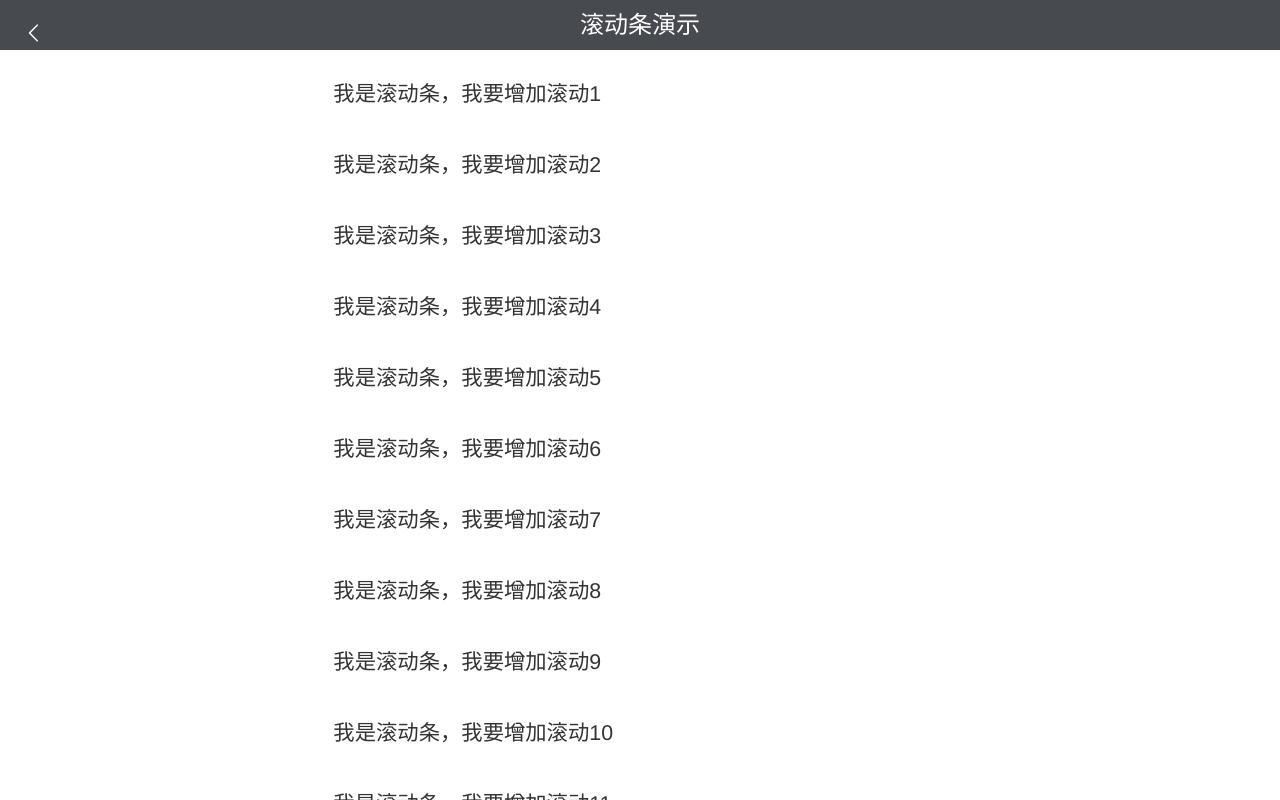
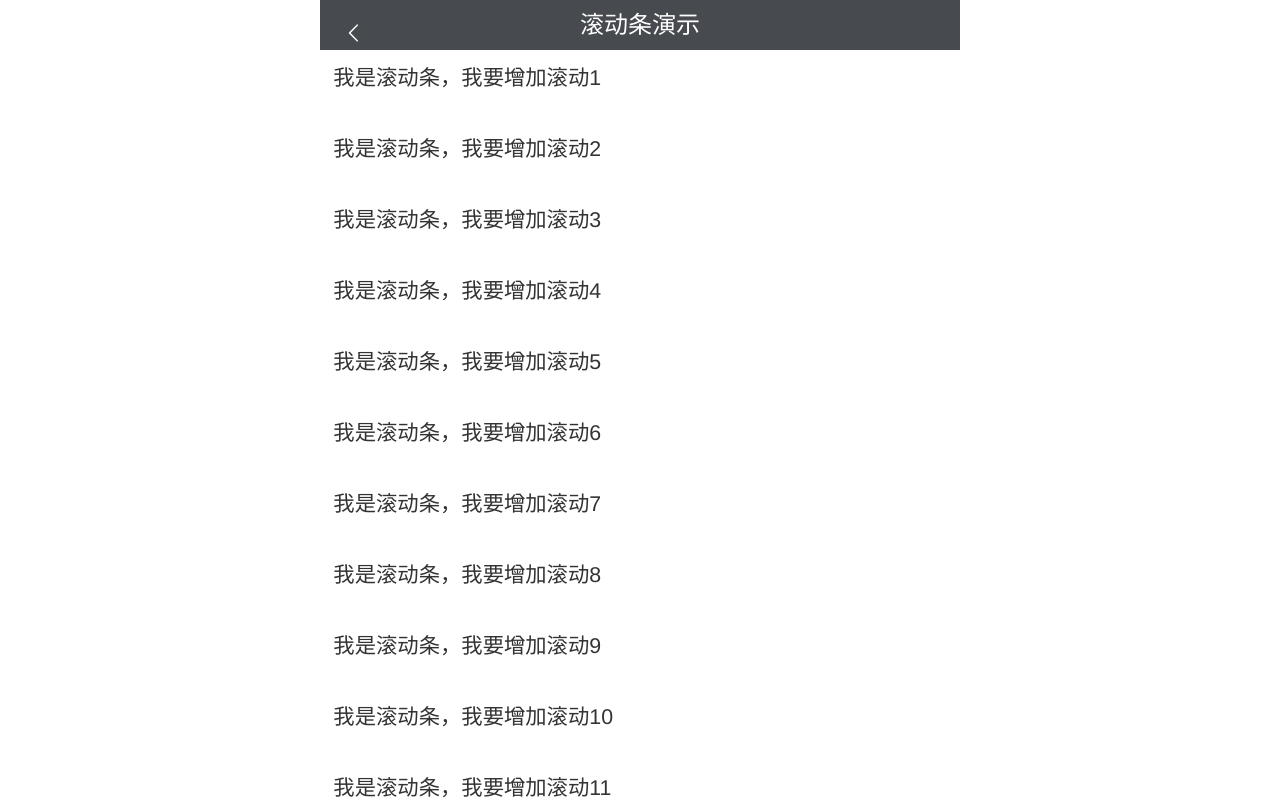
Before and after one commit to lai397826696/cnodejs, a Vue app: page /#/scroll in a window 1280 px wide. Built offline with nearby package versions, Linux system fonts and the light colour scheme.

Commit message:
[layout]改为flex垂直布局

```diff
--- a/package.json
+++ b/package.json
@@ -24,6 +24,7 @@
     "babel-loader": "^7.1.1",
     "babel-plugin-istanbul": "^4.1.1",
     "babel-plugin-transform-runtime": "^6.22.0",
+    "babel-polyfill": "^6.26.0",
     "babel-preset-env": "^1.3.2",
     "babel-preset-stage-2": "^6.22.0",
     "babel-register": "^6.22.0",
--- a/src/App.vue
+++ b/src/App.vue
@@ -1,12 +1,15 @@
 <template>
-	<div id="app" ref="appBody" @scroll="scrolltop" :style="{top: !!headShow?'0.666667rem':'0', bottom: !!footnavshow?'0.666667rem':'0'}">
+	<div id="app">
+		<!-- :style="{top: !!headShow?'0.666667rem':'0', bottom: !!footnavshow?'0.666667rem':'0'}" -->
+		<div id="appBody" ref="appBody" @scroll="scrolltop">
 			<Headers></Headers>
 			<transition name="roPage" mode="">
 				<keep-alive exclude='details,userinfo'>
-				<router-view class="child-view "></router-view>
+					<router-view class="child-view"></router-view>
 				</keep-alive>
 			</transition>
 			<Footnav></Footnav>
+		</div>
 		<div class="slideBar">
 			<a href="javascript:;" v-show="gotoshow" class="scrollTop" @click="goTop">Top</a>
 		</div>
@@ -54,20 +57,35 @@ export default {
 </script>
 <style lang="less" scoped>
 #app {
-	position: absolute;
-	top: 0;
-	bottom: 0;
-	left: 0;
-	right: 0;
-	z-index: 0;
-	width: 100%;
-	overflow-y: auto;
-	overflow-x: hidden;
+	// position: absolute;
+	// left: 0;
+	// right: 0;
+	// top: 0;
+	// bottom: 0;
+	// z-index: 0;
+	height: 100%;
+}
+#appBody {
+	// position: absolute;
+	// top: 0;
+	// bottom: 0;
+	// left: 0;
+	// right: 0;
+	// z-index: 0;
+	// width: 100%;
+	// overflow-y: auto;
+	// overflow-x: hidden;
+	display: flex;
+	flex-flow: column;
+	justify-content: space-between;
+	height: 100%;
+
 	.child-view {
-		position: absolute;
-		width: 100%;
+		// position: absolute;
+		// width: 100%;
 		transition: all .8s ease;
-		box-sizing: border-box;
+		flex: 1;
+		position: relative;
 	}
 
 	.roPage-enter {
@@ -79,8 +97,7 @@ export default {
 		opacity: 0;
 		-webkit-transform: translate3d(-100%, 0, 0);
 		transform: translate3d(-100%, 0, 0);
-	}
-	// .roPage-left-leave-active,
+	} // .roPage-left-leave-active,
 	// .roPage-right-enter {
 	// 	opacity: 0;
 	// 	-webkit-transform: translate(-100%, 0);
--- a/src/components/scrolled.vue
+++ b/src/components/scrolled.vue
@@ -114,7 +114,7 @@ export default {
 	bottom: 0;
 	left: 0;
 	right: 0;
-	z-index: 1;
+	z-index: 0;
 	font-size: .213333rem;
 	overflow-y: auto;
 	user-select: none; //控制文字不能被选中
--- a/src/pages/Footnav.vue
+++ b/src/pages/Footnav.vue
@@ -35,13 +35,16 @@ export default {
 
 <style lang="less" scoped>
 .navBox {
-	position: fixed;
-	bottom: 0;
-	left: 0;
-	right: 0;
-	z-index: 1;
-	margin: 0 auto;
-	max-width: 640px;
+	// position: fixed;
+	// bottom: 0;
+	// left: 0;
+	// right: 0;
+	// z-index: 1;
+	// margin: 0 auto;
+	// max-width: 640px;
+	// flex: 1;
+	height: 50px;
+	flex-basis: 50px;
 	background-color: #fff;
 
 	.nav {
--- a/src/pages/Headers.vue
+++ b/src/pages/Headers.vue
@@ -10,7 +10,9 @@
 		</nav>
 		<nav class="detailsTab">
 			<div class="leftBox">
-				<a href="javascript:;" class="returnBtn" @click="goBack"><i class="font-icon icon-left-big"></i></a>
+				<a href="javascript:;" class="returnBtn" @click="goBack">
+					<i class="font-icon icon-left-big"></i>
+				</a>
 			</div>
 			<div class="centerBox">
 				<h3 class="title">{{title}}</h3>
@@ -43,12 +45,14 @@ export default {
 
 <style lang="less" scoped>
 .appHeader {
-	position: fixed;
-	top: 0;
-	left: 0;
-	right: 0;
-	z-index: 0;
+	// position: fixed;
+	// top: 0;
+	// left: 0;
+	// right: 0;
+	// z-index: 0;
 	background-color: #474a4f;
+	height:50px;
+	flex-basis: 50px;
 }
 
 .tabflex {
--- a/src/pages/List.vue
+++ b/src/pages/List.vue
@@ -149,16 +149,7 @@ export default {
 
 <style lang="less" scoped>
 .indexPage {
-	position: absolute;
-	left: 0;
-	right: 0;
-	top: 0;
-	bottom: 0;
-	z-index: 0;
-	width: 100%;
-	height: 100%;
 	background-color: #eff2f7;
-	overflow-y: auto;
 }
 
 .tabflex {
@@ -240,10 +231,10 @@ export default {
 .listBox {
 	position: absolute;
 	left: 0;
+	right: 0;
 	top: 50px;
 	bottom: 0;
 	z-index: 0;
-	width: 100%;
 }
 
 .tagBox {
```
Lines whose indentation alone changed are shown as unchanged.
